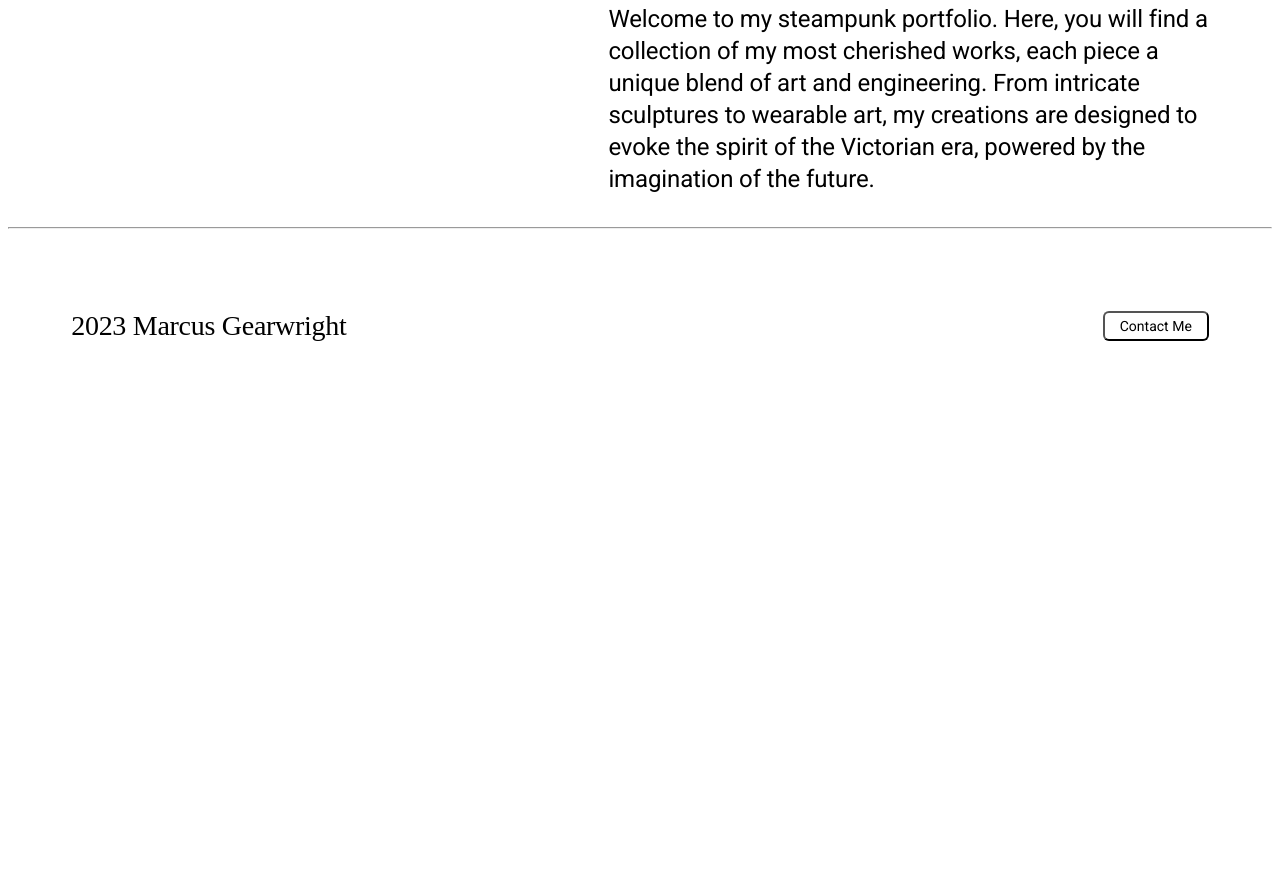
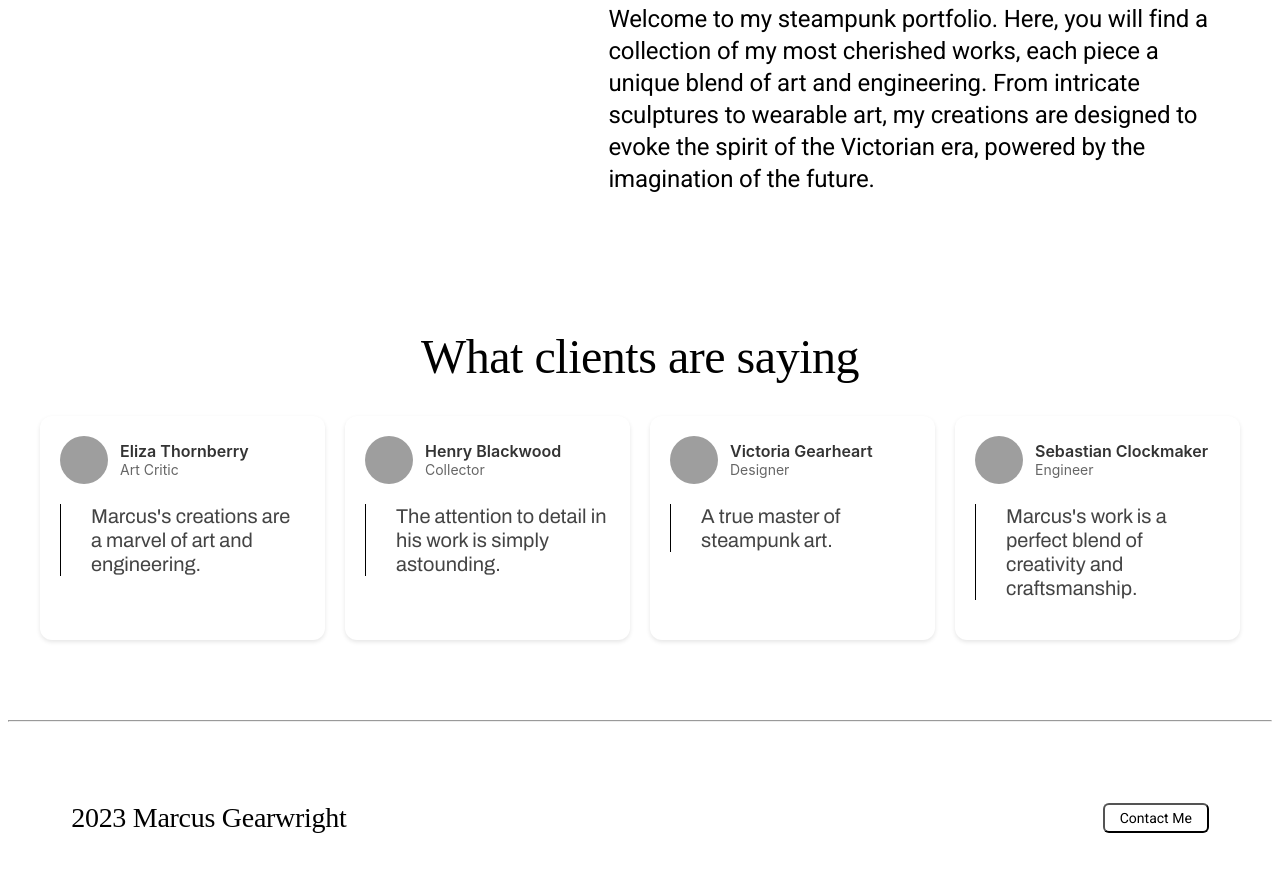
Before and after one commit to mnvv18/capstone-project, a plain HTML site: page index.html in a window 1280 px wide. Shown: the part 3240-4111 px from the top of the page. Before the commit the page ends 3630 px from the top, so only its background shows below. Drawn offline with Linux system fonts and the light colour scheme; grey boxes are pictures that could not be loaded; a web font is replaced by a local one.

Commit message:
Update index.html

```diff
--- a/index.html
+++ b/index.html
@@ -25,6 +25,9 @@
     <link rel="preconnect" href="https://fonts.googleapis.com">
     <link rel="preconnect" href="https://fonts.gstatic.com" crossorigin>
     <link href="https://fonts.googleapis.com/css2?family=Archivo:ital,wght@0,100..900;1,100..900&family=DotGothic16&family=Lexend+Exa:wght@100..900&family=Newsreader:ital,opsz,wght@0,6..72,200..800;1,6..72,200..800&family=Playball&family=Roboto:ital,wght@0,100;0,300;0,400;0,500;0,700;0,900;1,100;1,300;1,400;1,500;1,700;1,900&display=swap" rel="stylesheet">
+    <link rel="preconnect" href="https://fonts.googleapis.com">
+    <link rel="preconnect" href="https://fonts.gstatic.com" crossorigin>
+    <link href="https://fonts.googleapis.com/css2?family=Archivo:ital,wght@0,100..900;1,100..900&display=swap" rel="stylesheet">
     <link rel="stylesheet" href="./style.css">
 </head>
 <body>
@@ -116,6 +119,54 @@
             Welcome to my steampunk portfolio. Here, you will find a collection of my most cherished works, each piece a unique blend of art and engineering. From intricate sculptures to wearable art, my creations are designed to evoke the spirit of the Victorian era, powered by the imagination of the future.
           </p>
         </div>
+        <div class="testimonials-container">
+          <h1>What clients are saying</h1>
+          <div class="testimonials-grid">
+            <div class="testimonial-card">
+              <div class="profile">
+                <img src="https://s3-alpha-sig.figma.com/img/731e/dde5/9f08194868182d55aa7ec20e048e0622?Expires=1735516800&Key-Pair-Id=APKAQ4GOSFWCVNEHN3O4&Signature=eXwCUHyASEplsfFDplKWx9OxTGMUhe8Fpkri9d9TRbiVQR2XC-YWFMlLHi-wq8fzrLPx~ZgAsb2So7UCueQksASjlDk4AU3X3guZ-lbdcWGS49K77xjj4rwe~A1PwkQWIGXGywGFzx5TaOcnp3Q2McSlzu9SZkkjiduLwqnS9GH6rCuSzIzZ-L4vHAhHvE7E6c49g~AhVTxplrBY4HG7LE3PBjvOvefYSgJP6QMzwhxNaOjpmBTrvxrrEXa5FgEvLEqrknRYKN025euBYY5zSGPuoTInBfHfa22QlKTLvmzxk1-XoABKfQhOGLOronBixMcNeBt0O~IyqxqPcWlVSw__" alt="Eliza Thornberry" class="profile-img">
+                <div class="profile-info">
+                  <p class="profile-name">Eliza Thornberry</p>
+                  <p class="profile-title">Art Critic</p>
+                </div>
+              </div>
+              <p class="testimonial-text">Marcus's creations are a marvel of art and engineering.</p>
+            </div>
+
+            <div class="testimonial-card">
+              <div class="profile">
+                <img src="https://s3-alpha-sig.figma.com/img/731e/dde5/9f08194868182d55aa7ec20e048e0622?Expires=1735516800&Key-Pair-Id=APKAQ4GOSFWCVNEHN3O4&Signature=eXwCUHyASEplsfFDplKWx9OxTGMUhe8Fpkri9d9TRbiVQR2XC-YWFMlLHi-wq8fzrLPx~ZgAsb2So7UCueQksASjlDk4AU3X3guZ-lbdcWGS49K77xjj4rwe~A1PwkQWIGXGywGFzx5TaOcnp3Q2McSlzu9SZkkjiduLwqnS9GH6rCuSzIzZ-L4vHAhHvE7E6c49g~AhVTxplrBY4HG7LE3PBjvOvefYSgJP6QMzwhxNaOjpmBTrvxrrEXa5FgEvLEqrknRYKN025euBYY5zSGPuoTInBfHfa22QlKTLvmzxk1-XoABKfQhOGLOronBixMcNeBt0O~IyqxqPcWlVSw__" alt="Henry Blackwood" class="profile-img">
+                <div class="profile-info">
+                  <p class="profile-name">Henry Blackwood</p>
+                  <p class="profile-title">Collector</p>
+                </div>
+              </div>
+              <p class="testimonial-text">The attention to detail in his work is simply astounding.</p>
+            </div>
+
+            <div class="testimonial-card">
+              <div class="profile">
+                <img src="https://s3-alpha-sig.figma.com/img/731e/dde5/9f08194868182d55aa7ec20e048e0622?Expires=1735516800&Key-Pair-Id=APKAQ4GOSFWCVNEHN3O4&Signature=eXwCUHyASEplsfFDplKWx9OxTGMUhe8Fpkri9d9TRbiVQR2XC-YWFMlLHi-wq8fzrLPx~ZgAsb2So7UCueQksASjlDk4AU3X3guZ-lbdcWGS49K77xjj4rwe~A1PwkQWIGXGywGFzx5TaOcnp3Q2McSlzu9SZkkjiduLwqnS9GH6rCuSzIzZ-L4vHAhHvE7E6c49g~AhVTxplrBY4HG7LE3PBjvOvefYSgJP6QMzwhxNaOjpmBTrvxrrEXa5FgEvLEqrknRYKN025euBYY5zSGPuoTInBfHfa22QlKTLvmzxk1-XoABKfQhOGLOronBixMcNeBt0O~IyqxqPcWlVSw__" alt="Victoria Gearheart" class="profile-img">
+                <div class="profile-info">
+                  <p class="profile-name">Victoria Gearheart</p>
+                  <p class="profile-title">Designer</p>
+                </div>
+              </div>
+              <p class="testimonial-text">A true master of steampunk art.</p>
+            </div>
+
+            <div class="testimonial-card">
+              <div class="profile">
+                <img src="https://s3-alpha-sig.figma.com/img/731e/dde5/9f08194868182d55aa7ec20e048e0622?Expires=1735516800&Key-Pair-Id=APKAQ4GOSFWCVNEHN3O4&Signature=eXwCUHyASEplsfFDplKWx9OxTGMUhe8Fpkri9d9TRbiVQR2XC-YWFMlLHi-wq8fzrLPx~ZgAsb2So7UCueQksASjlDk4AU3X3guZ-lbdcWGS49K77xjj4rwe~A1PwkQWIGXGywGFzx5TaOcnp3Q2McSlzu9SZkkjiduLwqnS9GH6rCuSzIzZ-L4vHAhHvE7E6c49g~AhVTxplrBY4HG7LE3PBjvOvefYSgJP6QMzwhxNaOjpmBTrvxrrEXa5FgEvLEqrknRYKN025euBYY5zSGPuoTInBfHfa22QlKTLvmzxk1-XoABKfQhOGLOronBixMcNeBt0O~IyqxqPcWlVSw__" alt="Sebastian Clockmaker" class="profile-img">
+                <div class="profile-info">
+                  <p class="profile-name">Sebastian Clockmaker</p>
+                  <p class="profile-title">Engineer</p>
+                </div>
+              </div>
+              <p class="testimonial-text">Marcus's work is a perfect blend of creativity and craftsmanship.</p>
+            </div>
+          </div>
+        </div>
         <hr>
     </content>
     <footer>
```
